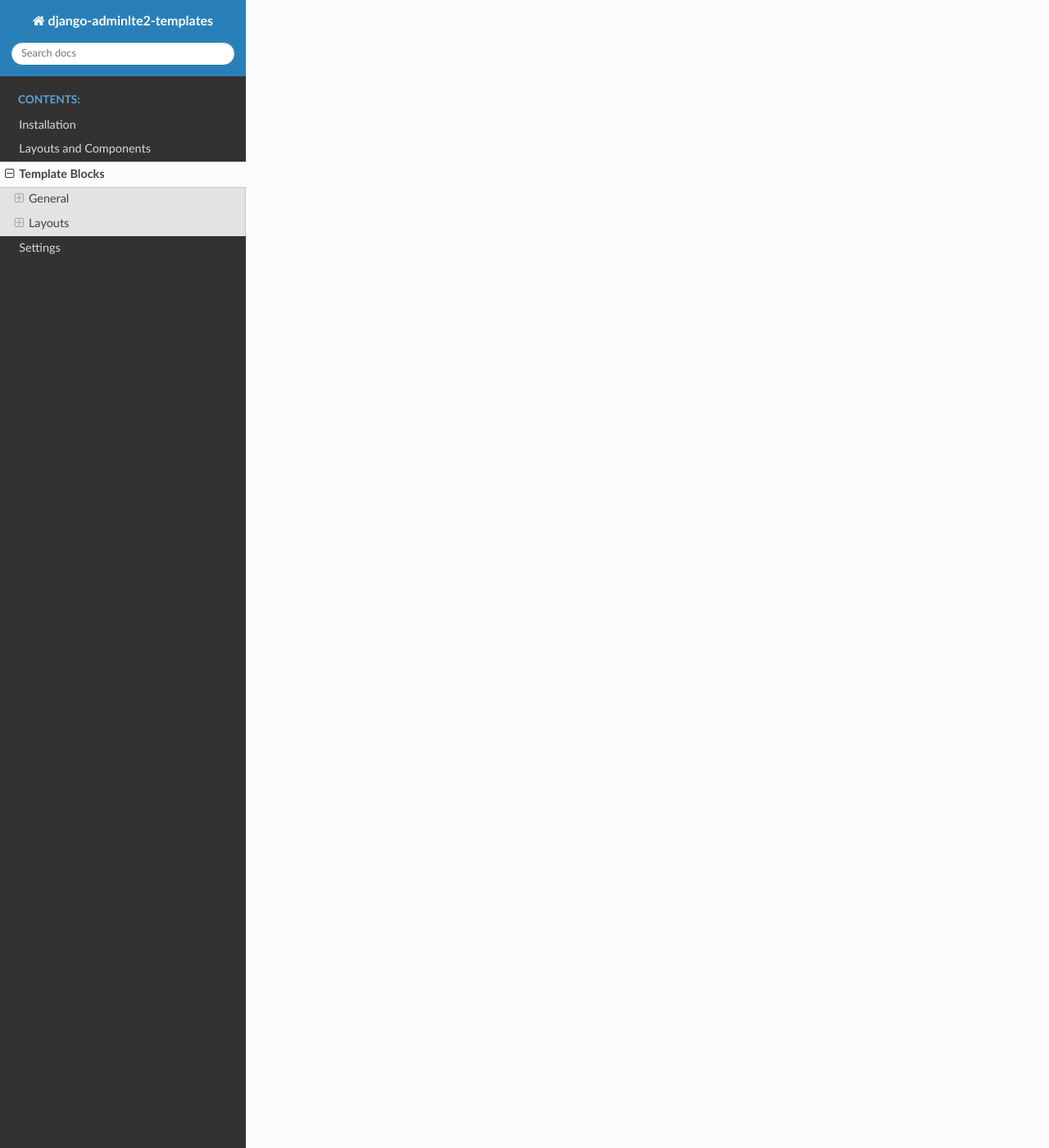
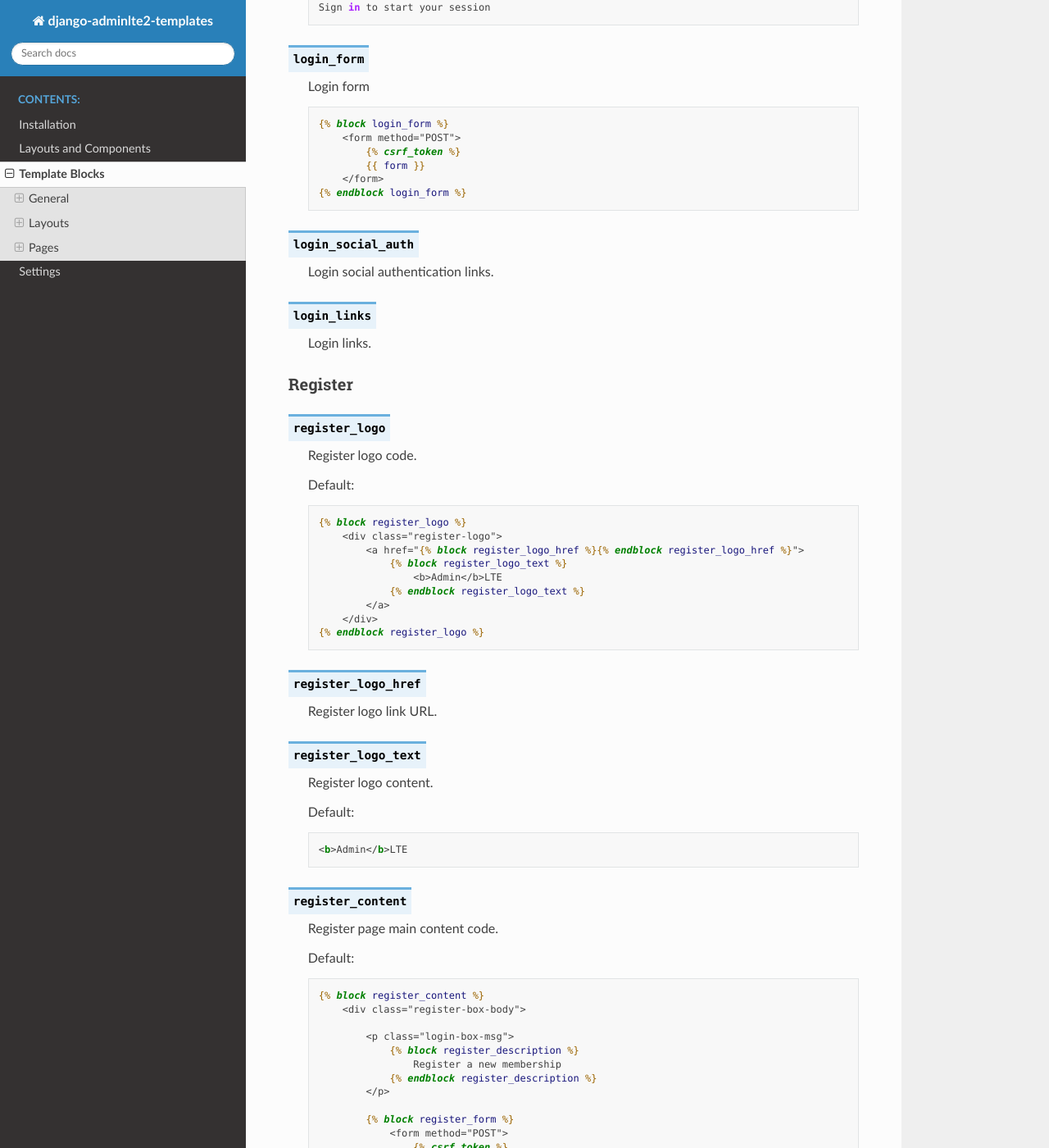
Before and after one commit to josemarimanio/django-adminlte2-templates, a Sphinx documentation site: the page built from docs/template_blocks.rst, in a window 1280 px wide and 1400 px high, scrolled down 11643 px. Shown: the whole window at 82% size. Built offline with Sphinx 7.4.7 and the Read the Docs theme 2.0.0, drawn with Linux system fonts in a browser that asks for light colours; some of the changed text lies outside the part shown.

Commit message:
Updated 'docs' page 'Template Blocks'. Added new section 'Pages' with 'Login' and "Register'.

```diff
--- a/docs/template_blocks.rst
+++ b/docs/template_blocks.rst
@@ -639,3 +639,236 @@
         {% block footer_legal %}
             <strong>Copyright &copy; {% now "Y" %}.</strong> All rights reserved.
         {% endblock footer_legal %}
+
+
+Pages
+-----
+
+Login
+^^^^^
+
+.. data:: login_logo
+    :noindex:
+
+    Login logo code.
+
+    Default:
+
+    .. code:: jinja
+
+        {% block login_logo %}
+            <div class="login-logo">
+                <a href="{% block login_logo_href %}{% endblock login_logo_href %}">
+                    {% block login_logo_text %}
+                        <b>Admin</b>LTE
+                    {% endblock login_logo_text %}
+                </a>
+            </div>
+        {% endblock login_logo %}
+
+
+.. data:: login_logo_href
+    :noindex:
+
+    Login logo link URL.
+
+
+.. data:: login_logo_text
+    :noindex:
+
+    Login logo content.
+
+    Default:
+
+    .. code:: html
+
+        <b>Admin</b>LTE
+
+
+.. data:: login_content
+    :noindex:
+
+    Login page main content code.
+
+    Default:
+
+    .. code:: jinja
+
+        {% block login_content %}
+            <div class="login-box-body">
+
+                <p class="login-box-msg">
+                    {% block login_description %}
+                        Sign in to start your session
+                    {% endblock login_description %}
+                </p>
+
+                {% block login_form %}
+                    <form method="POST">
+                        {% csrf_token %}
+                        {{ form }}
+                    </form>
+                {% endblock login_form %}
+
+                <div class="social-auth-links text-center">
+                    {% block login_social_auth %}
+                    {% endblock login_social_auth %}
+                </div>
+
+                {% block login_links %}
+                {% endblock login_links %}
+
+            </div>
+        {% endblock login_content %}
+
+
+.. data:: login_description
+    :noindex:
+
+    Login page description.
+
+    Default::
+
+        Sign in to start your session
+
+
+.. data:: login_form
+    :noindex:
+
+    Login form
+
+    .. code:: jinja
+
+        {% block login_form %}
+            <form method="POST">
+                {% csrf_token %}
+                {{ form }}
+            </form>
+        {% endblock login_form %}
+
+
+.. data:: login_social_auth
+    :noindex:
+
+    Login social authentication links.
+
+
+.. data:: login_links
+    :noindex:
+
+    Login links.
+
+
+Register
+^^^^^^^^
+
+.. data:: register_logo
+    :noindex:
+
+    Register logo code.
+
+    Default:
+
+    .. code:: jinja
+
+        {% block register_logo %}
+            <div class="register-logo">
+                <a href="{% block register_logo_href %}{% endblock register_logo_href %}">
+                    {% block register_logo_text %}
+                        <b>Admin</b>LTE
+                    {% endblock register_logo_text %}
+                </a>
+            </div>
+        {% endblock register_logo %}
+
+
+.. data:: register_logo_href
+    :noindex:
+
+    Register logo link URL.
+
+
+.. data:: register_logo_text
+    :noindex:
+
+    Register logo content.
+
+    Default:
+
+    .. code:: html
+
+        <b>Admin</b>LTE
+
+
+.. data:: register_content
+    :noindex:
+
+    Register page main content code.
+
+    Default:
+
+    .. code:: jinja
+
+        {% block register_content %}
+            <div class="register-box-body">
+
+                <p class="login-box-msg">
+                    {% block register_description %}
+                        Register a new membership
+                    {% endblock register_description %}
+                </p>
+
+                {% block register_form %}
+                    <form method="POST">
+                        {% csrf_token %}
+                        {{ form }}
+                    </form>
+                {% endblock register_form %}
+
+                <div class="social-auth-links text-center">
+                    {% block register_social_auth %}
+                    {% endblock register_social_auth %}
+                </div>
+
+                {% block register_links %}
+                {% endblock register_links %}
+
+            </div>
+        {% endblock register_content %}
+
+
+.. data:: register_description
+    :noindex:
+
+    Register page description.
+
+    Default::
+
+        Register a new membership
+
+
+.. data:: register_form
+    :noindex:
+
+    Register form
+
+    .. code:: jinja
+
+        {% block register_form %}
+            <form method="POST">
+                {% csrf_token %}
+                {{ form }}
+            </form>
+        {% endblock register_form %}
+
+
+.. data:: register_social_auth
+    :noindex:
+
+    Register social authentication links.
+
+
+.. data:: register_links
+    :noindex:
+
+    Register links.
```
